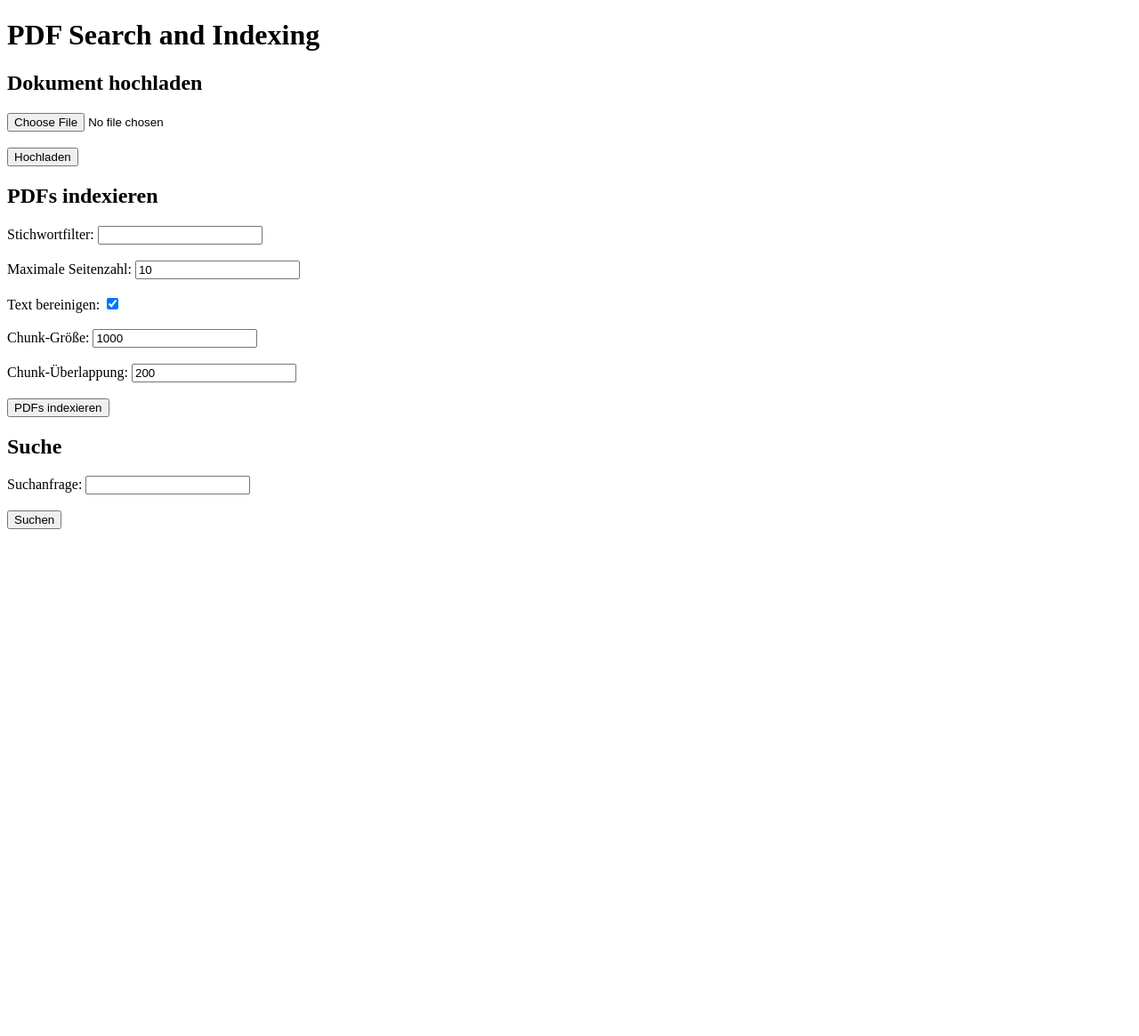
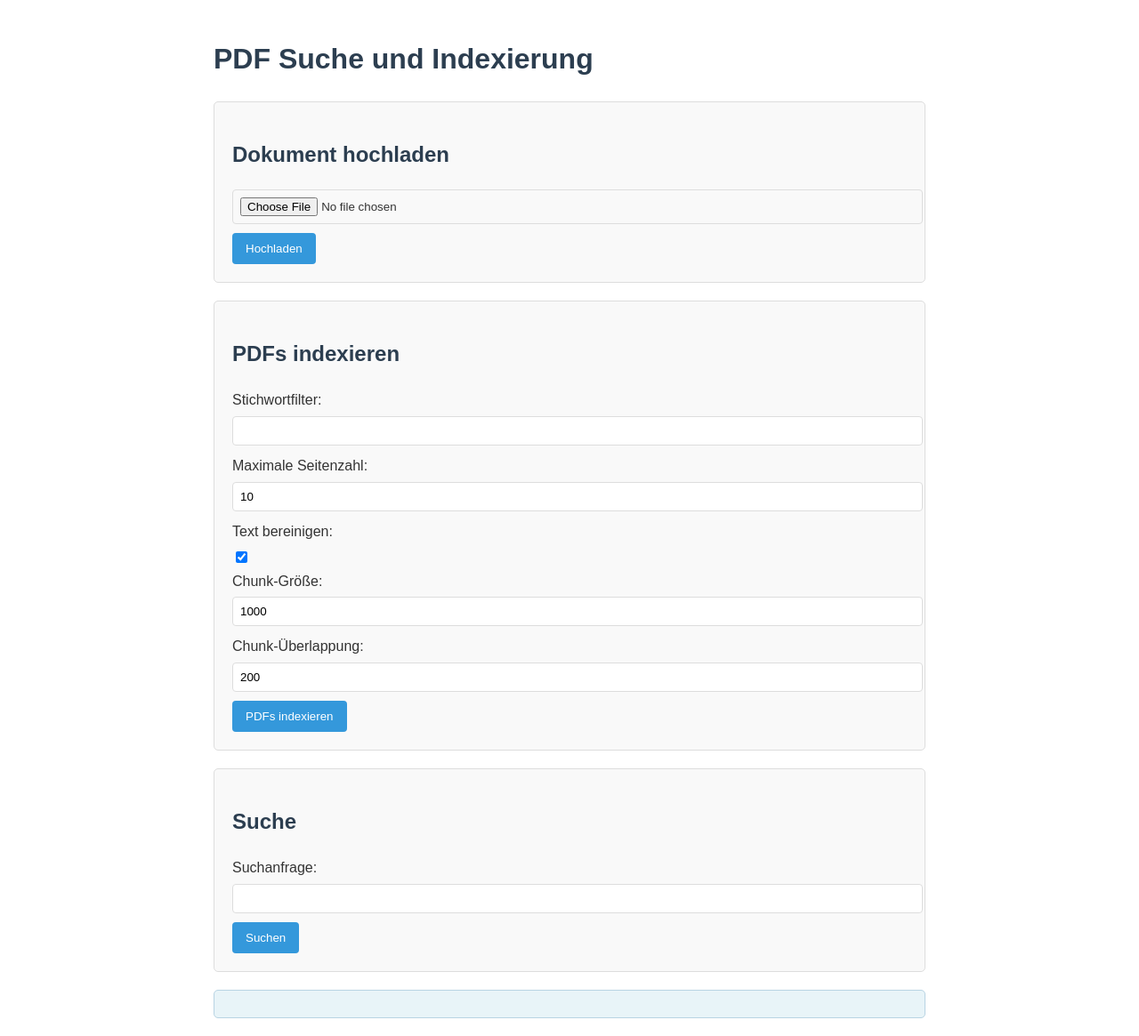
Before and after one commit to PierrunoYT/PDF-Chat-AI, a Flask app: page / in a window 1280 px wide. Shown: the whole page at 89% size. Before the commit the page ends 595 px from the top, so only its background shows below. Run offline with Flask 3, Linux system fonts and the light colour scheme; parts of the project's set-up code (start-up, migrations or seed data) failed here and were passed over.

Commit message:
feat: Develop a simple frontend for user interaction

```diff
--- a/templates/index.html
+++ b/templates/index.html
@@ -1,45 +1,93 @@
 <!DOCTYPE html>
-<html lang="en">
+<html lang="de">
 <head>
     <meta charset="UTF-8">
     <meta name="viewport" content="width=device-width, initial-scale=1.0">
-    <title>PDF Search and Indexing</title>
+    <title>PDF Suche und Indexierung</title>
     <script src="https://code.jquery.com/jquery-3.6.0.min.js"></script>
+    <style>
+        body {
+            font-family: Arial, sans-serif;
+            line-height: 1.6;
+            color: #333;
+            max-width: 800px;
+            margin: 0 auto;
+            padding: 20px;
+        }
+        h1, h2 {
+            color: #2c3e50;
+        }
+        form {
+            background-color: #f9f9f9;
+            border: 1px solid #ddd;
+            padding: 20px;
+            margin-bottom: 20px;
+            border-radius: 5px;
+        }
+        label {
+            display: block;
+            margin-bottom: 5px;
+        }
+        input[type="text"], input[type="number"], input[type="file"] {
+            width: 100%;
+            padding: 8px;
+            margin-bottom: 10px;
+            border: 1px solid #ddd;
+            border-radius: 4px;
+        }
+        button {
+            background-color: #3498db;
+            color: white;
+            padding: 10px 15px;
+            border: none;
+            border-radius: 4px;
+            cursor: pointer;
+        }
+        button:hover {
+            background-color: #2980b9;
+        }
+        #result {
+            background-color: #e8f4f8;
+            border: 1px solid #b8d4e3;
+            padding: 15px;
+            margin-top: 20px;
+            border-radius: 5px;
+        }
+    </style>
 </head>
 <body>
-    <h1>PDF Search and Indexing</h1>
+    <h1>PDF Suche und Indexierung</h1>
 
-    <h2>Dokument hochladen</h2>
     <form id="uploadForm" enctype="multipart/form-data">
-        <input type="file" id="document" name="document" accept=".pdf" required><br><br>
+        <h2>Dokument hochladen</h2>
+        <input type="file" id="document" name="document" accept=".pdf" required>
         <button type="submit">Hochladen</button>
     </form>
 
-    <h2>PDFs indexieren</h2>
     <form id="indexForm">
+        <h2>PDFs indexieren</h2>
         <label for="keyword_filter">Stichwortfilter:</label>
-        <input type="text" id="keyword_filter" name="keyword_filter"><br><br>
+        <input type="text" id="keyword_filter" name="keyword_filter">
 
         <label for="max_pages">Maximale Seitenzahl:</label>
-        <input type="number" id="max_pages" name="max_pages" value="10"><br><br>
+        <input type="number" id="max_pages" name="max_pages" value="10">
 
         <label for="clean_text">Text bereinigen:</label>
-        <input type="checkbox" id="clean_text" name="clean_text" checked><br><br>
+        <input type="checkbox" id="clean_text" name="clean_text" checked>
 
         <label for="chunk_size">Chunk-Größe:</label>
-        <input type="number" id="chunk_size" name="chunk_size" value="1000"><br><br>
+        <input type="number" id="chunk_size" name="chunk_size" value="1000">
 
         <label for="chunk_overlap">Chunk-Überlappung:</label>
-        <input type="number" id="chunk_overlap" name="chunk_overlap" value="200"><br><br>
+        <input type="number" id="chunk_overlap" name="chunk_overlap" value="200">
 
         <button type="submit">PDFs indexieren</button>
     </form>
 
-    <h2>Suche</h2>
     <form id="searchForm">
+        <h2>Suche</h2>
         <label for="query">Suchanfrage:</label>
-        <input type="text" id="query" name="query" required><br><br>
-
+        <input type="text" id="query" name="query" required>
         <button type="submit">Suchen</button>
     </form>
 
@@ -57,22 +105,31 @@
                     processData: false,
                     contentType: false,
                     success: function(data) {
-                        $('#result').text(data.message);
+                        $('#result').html('<h3>Upload-Ergebnis:</h3><p>' + data.message + '</p>');
+                    },
+                    error: function(jqXHR, textStatus, errorThrown) {
+                        $('#result').html('<h3>Fehler beim Hochladen:</h3><p>' + jqXHR.responseJSON.error + '</p>');
                     }
                 });
             });
 
             $('#indexForm').submit(function(e) {
                 e.preventDefault();
+                $('#result').html('<p>Indexierung läuft, bitte warten...</p>');
                 $.post('/index_pdfs', $(this).serialize(), function(data) {
-                    $('#result').text(data.message);
+                    $('#result').html('<h3>Indexierungs-Ergebnis:</h3><p>' + data.message + '</p>');
+                }).fail(function(jqXHR, textStatus, errorThrown) {
+                    $('#result').html('<h3>Fehler bei der Indexierung:</h3><p>' + jqXHR.responseJSON.error + '</p>');
                 });
             });
 
             $('#searchForm').submit(function(e) {
                 e.preventDefault();
+                $('#result').html('<p>Suche läuft, bitte warten...</p>');
                 $.post('/search', $(this).serialize(), function(data) {
-                    $('#result').text(data.response);
+                    $('#result').html('<h3>Suchergebnis:</h3><p>' + data.response + '</p>');
+                }).fail(function(jqXHR, textStatus, errorThrown) {
+                    $('#result').html('<h3>Fehler bei der Suche:</h3><p>' + jqXHR.responseJSON.error + '</p>');
                 });
             });
         });
```
